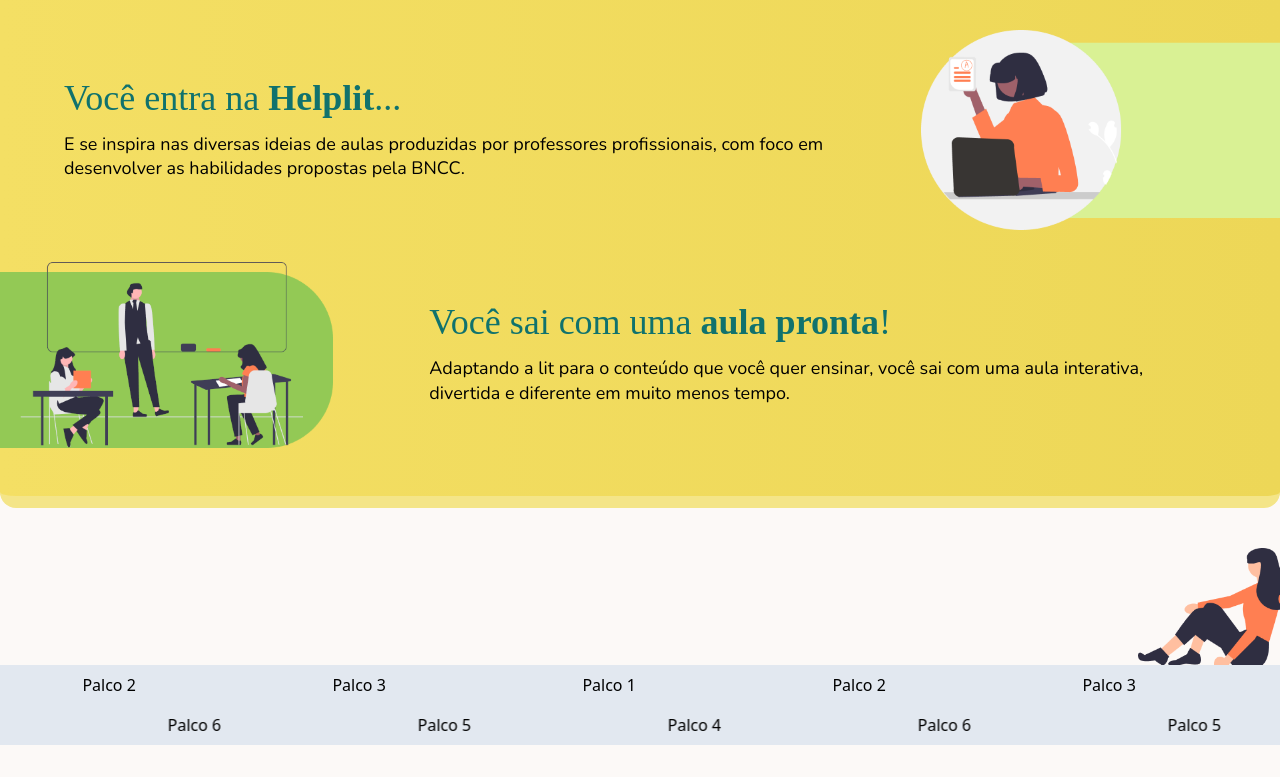
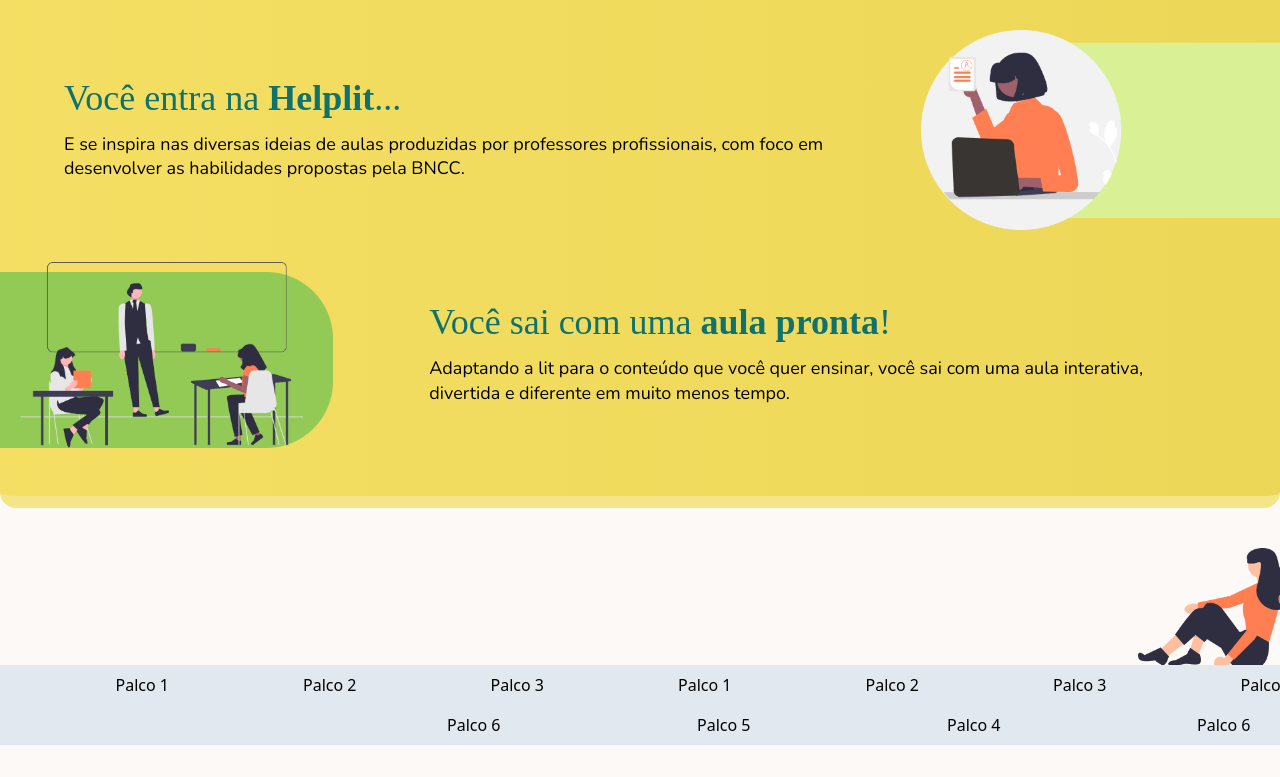
Before and after one commit to helpii/helplit.com, a React (Vite) app: page / in a window 1280 px wide. Shown: the part 1696-2473 px from the top of the page. Built offline with nearby package versions, Linux system fonts and the light colour scheme; a web font is replaced by a local one.

Commit message:
leftovers

```diff
--- a/src/components/StagesSliders/index.tsx
+++ b/src/components/StagesSliders/index.tsx
@@ -7,7 +7,10 @@
         alt=""
       />
       <div className="bg-slate-200 h-auto py-2 m-auto overflow-hidden relative w-auto">
-        <ul className="flex w-[calc(250px*60)] animate-scroll">
+        <ul className="flex w-[calc(250px*9)] animate-scroll">
+          <li className="w-[250px]">Palco 1</li>
+          <li className="w-[250px]">Palco 2</li>
+          <li className="w-[250px]">Palco 3</li>
           <li className="w-[250px]">Palco 1</li>
           <li className="w-[250px]">Palco 2</li>
           <li className="w-[250px]">Palco 3</li>
@@ -21,10 +24,7 @@
       </div>
       {/* GAMBI!! rotate-180 */}
       <div className="bg-slate-200 h-auto py-2 m-auto overflow-hidden relative w-auto rotate-180">
-        <ul className="flex w-[calc(250px*9)] animate-scroll rotate-180">
-          <li className="w-[250px] rotate-180">Palco 4</li>
-          <li className="w-[250px] rotate-180">Palco 5</li>
-          <li className="w-[250px] rotate-180">Palco 6</li>
+        <ul className="flex w-[calc(250px*6)] animate-scroll rotate-180">
           <li className="w-[250px] rotate-180">Palco 4</li>
           <li className="w-[250px] rotate-180">Palco 5</li>
           <li className="w-[250px] rotate-180">Palco 6</li>
--- a/tailwind.config.cjs
+++ b/tailwind.config.cjs
@@ -13,12 +13,12 @@
     },
     extend: {
       animation: {
-        scroll: "scroll 80s linear infinite",
+        scroll: "scroll 10s linear infinite",
       },
       keyframes: {
         scroll: {
           "0%": { transform: "translateX(0)" },
-          "100%": { transform: "translateX(calc(-250px * 9))" },
+          "100%": { transform: "translateX(calc(-250px * 3))" },
         },
       },
       colors: {
```
